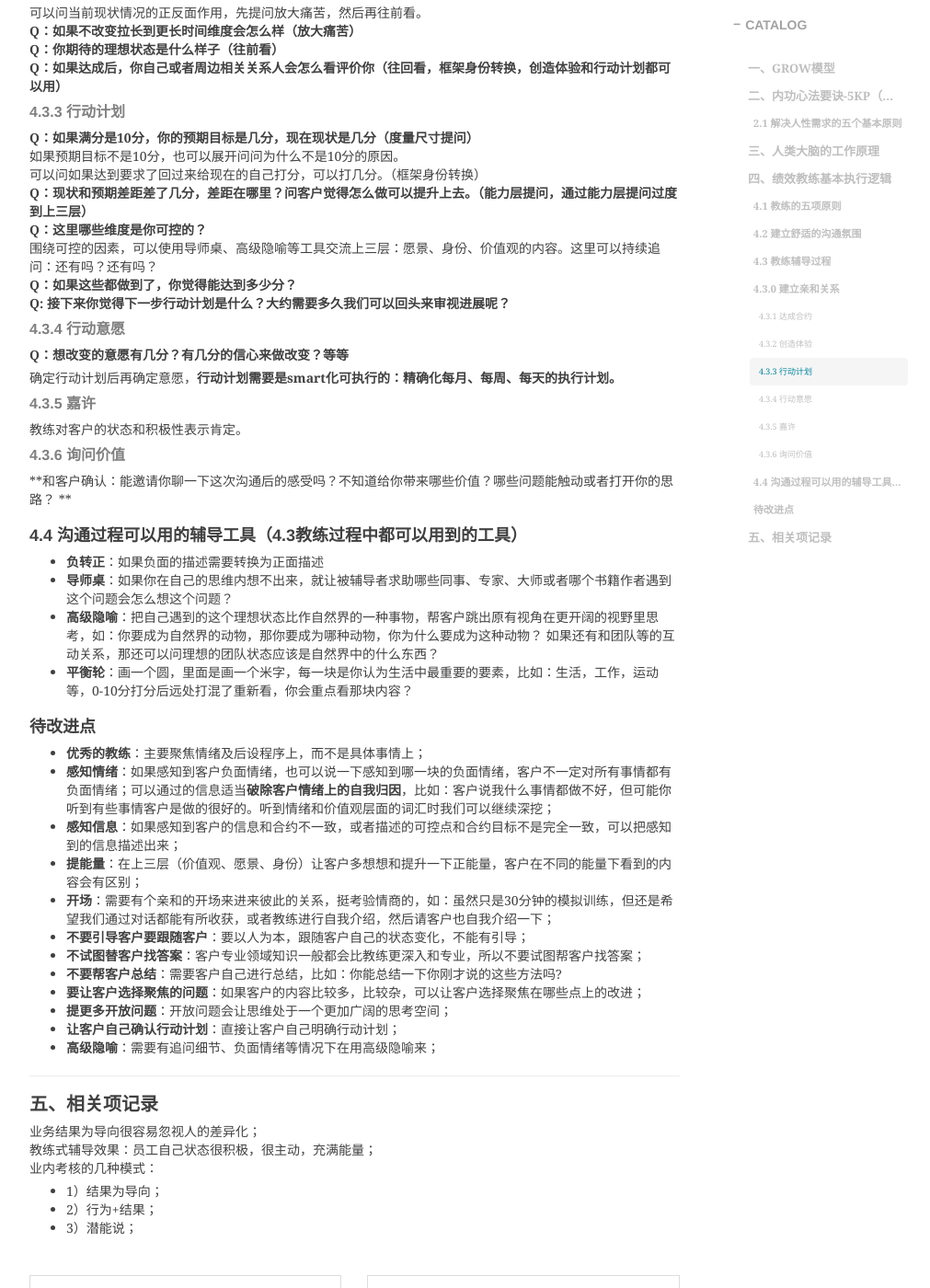
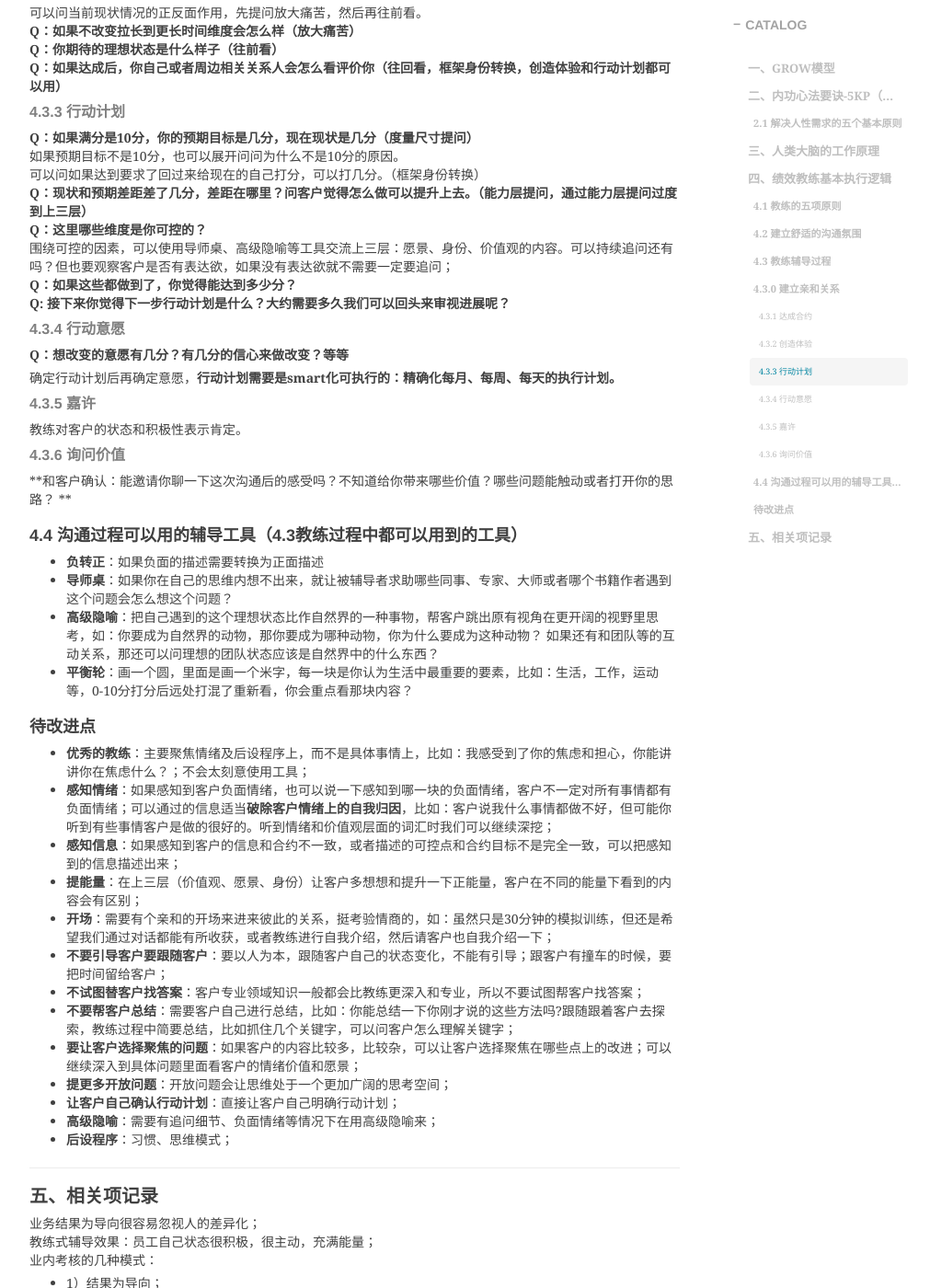
Before and after one commit to shihai1991/shihai1991.github.io, a Jekyll site: the page built from _posts/2022-08-21-教练式辅导.md, in a window 1280 px wide and 1400 px high, scrolled down 2207 px. Shown: the whole window at 92% size, without its empty margins (233-1244 px from the left). Built offline with Jekyll 4.4.1, drawn with Linux system fonts in a browser that asks for light colours; nearby versions of some CDN libraries; comment, search, counter and statistics services are not loaded.

Commit message:
Update 2022-08-21-教练式辅导.md

```diff
--- a/_posts/2022-08-21-教练式辅导.md
+++ b/_posts/2022-08-21-教练式辅导.md
@@ -87,7 +87,7 @@ A：迟到 B1：你为什么迟到了？vs B2：是什么原因导致你迟到
 可以问如果达到要求了回过来给现在的自己打分，可以打几分。（框架身份转换）
 **Q：现状和预期差距差了几分，差距在哪里？问客户觉得怎么做可以提升上去。（能力层提问，通过能力层提问过度到上三层）**
 **Q：这里哪些维度是你可控的？**
-围绕可控的因素，可以使用导师桌、高级隐喻等工具交流上三层：愿景、身份、价值观的内容。这里可以持续追问：还有吗？还有吗？
+围绕可控的因素，可以使用导师桌、高级隐喻等工具交流上三层：愿景、身份、价值观的内容。可以持续追问还有吗？但也要观察客户是否有表达欲，如果没有表达欲就不需要一定要追问；
 **Q：如果这些都做到了，你觉得能达到多少分？**
 **Q: 接下来你觉得下一步行动计划是什么？大约需要多久我们可以回头来审视进展呢？**
 
@@ -109,18 +109,19 @@ A：迟到 B1：你为什么迟到了？vs B2：是什么原因导致你迟到
 - **平衡轮**：画一个圆，里面是画一个米字，每一块是你认为生活中最重要的要素，比如：生活，工作，运动等，0-10分打分后远处打混了重新看，你会重点看那块内容？
 
 ### 待改进点
-- **优秀的教练**：主要聚焦情绪及后设程序上，而不是具体事情上；
+- **优秀的教练**：主要聚焦情绪及后设程序上，而不是具体事情上，比如：我感受到了你的焦虑和担心，你能讲讲你在焦虑什么？；不会太刻意使用工具；
 - **感知情绪**：如果感知到客户负面情绪，也可以说一下感知到哪一块的负面情绪，客户不一定对所有事情都有负面情绪；可以通过的信息适当**破除客户情绪上的自我归因**，比如：客户说我什么事情都做不好，但可能你听到有些事情客户是做的很好的。听到情绪和价值观层面的词汇时我们可以继续深挖；
 - **感知信息**：如果感知到客户的信息和合约不一致，或者描述的可控点和合约目标不是完全一致，可以把感知到的信息描述出来；
 - **提能量**：在上三层（价值观、愿景、身份）让客户多想想和提升一下正能量，客户在不同的能量下看到的内容会有区别；
 - **开场**：需要有个亲和的开场来进来彼此的关系，挺考验情商的，如：虽然只是30分钟的模拟训练，但还是希望我们通过对话都能有所收获，或者教练进行自我介绍，然后请客户也自我介绍一下；
-- **不要引导客户要跟随客户**：要以人为本，跟随客户自己的状态变化，不能有引导；
+- **不要引导客户要跟随客户**：要以人为本，跟随客户自己的状态变化，不能有引导；跟客户有撞车的时候，要把时间留给客户；
 - **不试图替客户找答案**：客户专业领域知识一般都会比教练更深入和专业，所以不要试图帮客户找答案；
-- **不要帮客户总结**：需要客户自己进行总结，比如：你能总结一下你刚才说的这些方法吗?
-- **要让客户选择聚焦的问题**：如果客户的内容比较多，比较杂，可以让客户选择聚焦在哪些点上的改进；
+- **不要帮客户总结**：需要客户自己进行总结，比如：你能总结一下你刚才说的这些方法吗?跟随跟着客户去探索，教练过程中简要总结，比如抓住几个关键字，可以问客户怎么理解关键字；
+- **要让客户选择聚焦的问题**：如果客户的内容比较多，比较杂，可以让客户选择聚焦在哪些点上的改进；可以继续深入到具体问题里面看客户的情绪价值和愿景；
 - **提更多开放问题**：开放问题会让思维处于一个更加广阔的思考空间；
 - **让客户自己确认行动计划**：直接让客户自己明确行动计划；
 - **高级隐喻**：需要有追问细节、负面情绪等情况下在用高级隐喻来；
+- **后设程序**：习惯、思维模式；
 
 ## 五、相关项记录
 业务结果为导向很容易忽视人的差异化；
```
